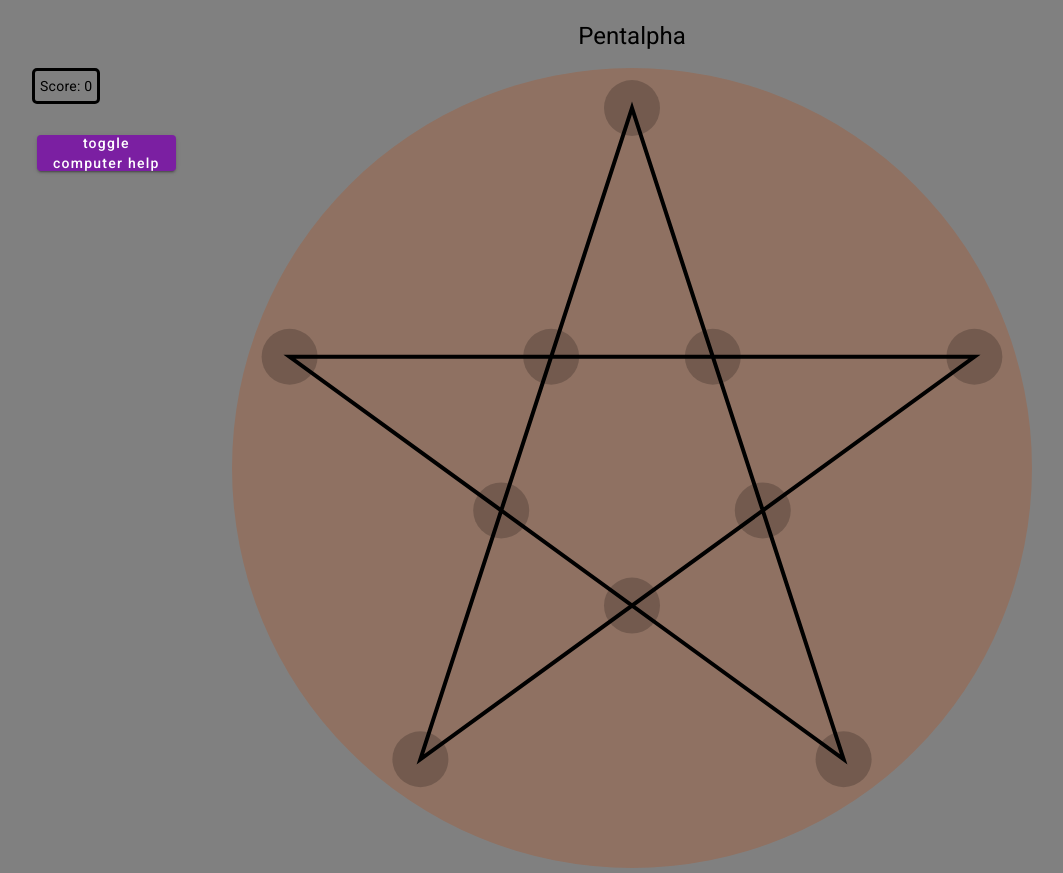
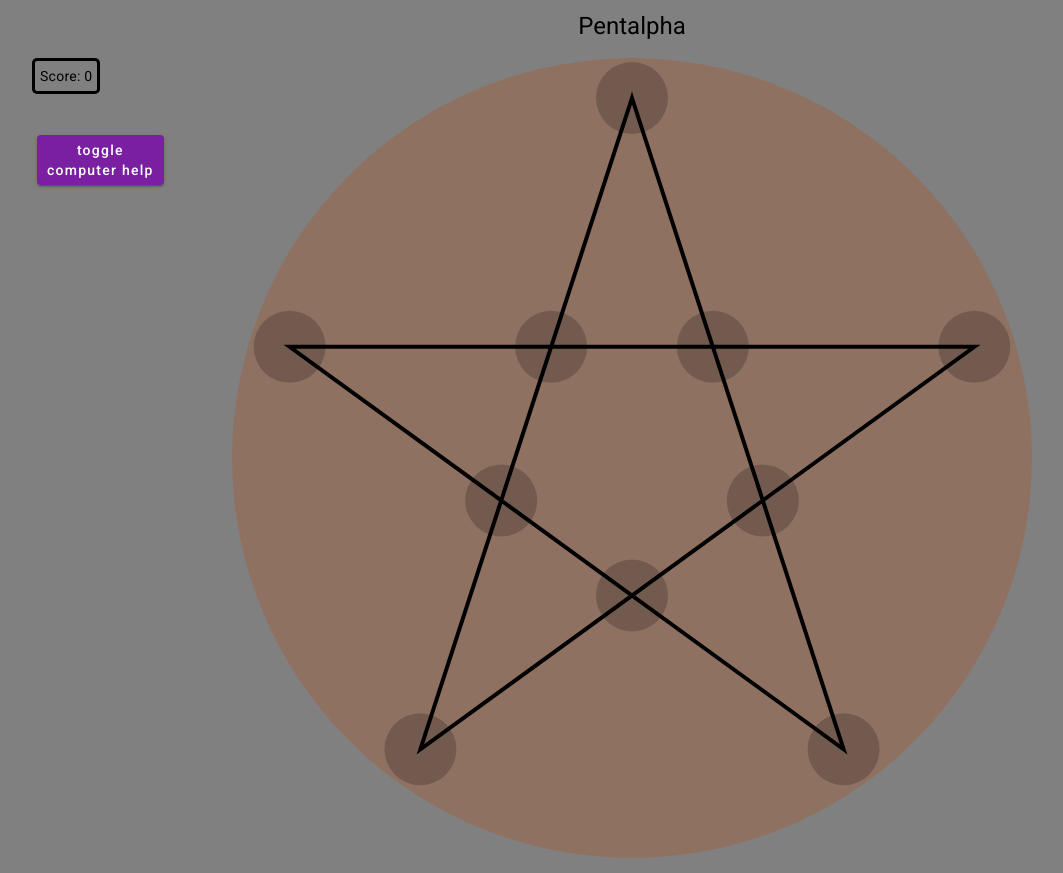
Before and after one commit to adrian-sch-web/Pentalpha, an Angular app: page / in a window 1280 px wide. Shown: the whole page, without its empty margins (8-1071 px from the left). Built offline with nearby package versions, Linux system fonts and the light colour scheme.

Commit message:
Formating

```diff
--- a/src/app/app.component.scss
+++ b/src/app/app.component.scss
@@ -1,4 +1,4 @@
 .title {
     text-align: center;
-    margin-top: 20px;
+    padding-top: 10px;
 }
--- a/src/app/boardview/boardview.component.html
+++ b/src/app/boardview/boardview.component.html
@@ -8,7 +8,7 @@
         </div>
         @if (cheatMode) {
             <div class="cheat-mode">
-                <button mat-raised-button color="primary" (click)="setupGame()">restart <br/>without help</button>
+                <button mat-raised-button color="primary" class="button" (click)="setupGame()">restart <br/>without help</button>
             </div>
             <div class="cheat-advice">
                 Try to place the your next stone on one of the yellow nodes<br/> to achieve the maximum score possible from this point.
@@ -17,7 +17,7 @@
         @else {
 
             <div class="cheat-mode">
-                <button mat-raised-button color="primary" (click)="startCheatMode()">toggle <br/>computer help</button>
+                <button mat-raised-button color="primary" class="button" (click)="startCheatMode()">toggle <br/>computer help</button>
             </div>
         }
 
@@ -25,7 +25,7 @@
             <circle cx="100" cy="100" r="100" style="fill:rgb(143, 113, 98)"/>
             <polygon [attr.points]="getPentagram()" stroke="black" fill="none"/>
             @for (spot of pentagram; track $index) {
-                <circle [attr.cx]="spot.point[0]" [attr.cy]="spot.point[1]" r="7" [attr.fill-opacity]="getOpacity($index)" [attr.fill]="getColorString(spot.color)" (mouseenter)="mouseEnter($index)" (mouseleave)="mouseLeave($index)" (click)="onClick($index)"/>
+                <circle [attr.cx]="spot.point[0]" [attr.cy]="spot.point[1]" r="9" [attr.fill-opacity]="getOpacity($index)" [attr.fill]="getColorString(spot.color)" (mouseenter)="mouseEnter($index)" (mouseleave)="mouseLeave($index)" (click)="onClick($index)"/>
             }
         </svg>
     }
--- a/src/app/boardview/boardview.component.scss
+++ b/src/app/boardview/boardview.component.scss
@@ -17,3 +17,6 @@
     top: 170px;
     padding: 5px;
 }
+.button {
+    padding: 25px 10px;
+}
--- a/src/app/boardview/boardview.component.ts
+++ b/src/app/boardview/boardview.component.ts
@@ -66,13 +66,9 @@ export class BoardviewComponent implements OnInit {
 
   getPossibleNodes(index: number): number[] {
     let places: number[] = [];
-    if (index <= 4) {
-      if (!this.pentagram[((index + 2) % 5) + 5].stone) places.push(((index + 2) % 5) + 5);
-      if (!this.pentagram[((index + 3) % 5) + 5].stone) places.push(((index + 3) % 5) + 5);
-      return places;
-    }
-    if (!this.pentagram[(index + 2) % 5].stone) places.push((index + 2) % 5);
-    if (!this.pentagram[(index + 3) % 5].stone) places.push((index + 3) % 5);
+    let temp = index > 4 ? 0 : 5;
+    if (!this.pentagram[(index + 2) % 5 + temp].stone) places.push((index + 2) % 5 + temp);
+    if (!this.pentagram[(index + 3) % 5 + temp].stone) places.push((index + 3) % 5 + temp);
     return places;
   }
 
```
